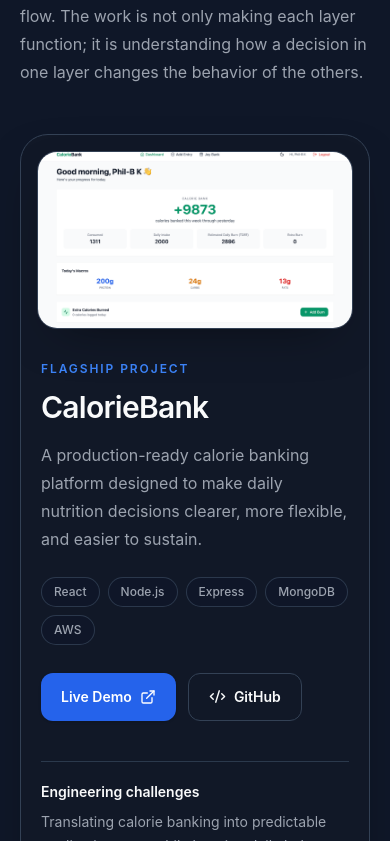
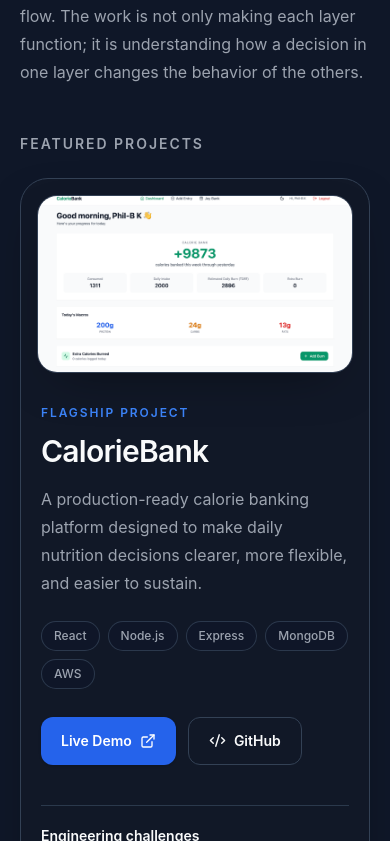
Before and after one commit to PhilBKouokam/Portfolio, a React (Vite) app in the folder philbk-portfolio/: page / in a window 390 px wide. Shown: the part 2623-3464 px from the top of the page. Built offline with nearby package versions, Linux system fonts and the light colour scheme; no server answers.

Commit message:
Add AWS Highly Available Web Application portfolio case study

```diff
--- a/philbk-portfolio/src/components/sections/ProjectsSection.jsx
+++ b/philbk-portfolio/src/components/sections/ProjectsSection.jsx
@@ -6,13 +6,9 @@
 import { projectsContent } from '../../content/projects'
 
 function ProjectsSection() {
-  const featuredProject =
-    projectsContent.projects.find((project) => project.featured) ?? projectsContent.projects[0]
-  const supportingProjects = projectsContent.projects.filter(
-    (project) => project.id !== featuredProject?.id,
+  const projectsById = new Map(
+    projectsContent.projects.map((project) => [project.id, project]),
   )
-
-  if (!featuredProject) return null
 
   return (
     <section id={sectionAnchors.projects} aria-labelledby="projects-heading" className="bg-surface/35 py-20 sm:py-24 lg:py-32">
@@ -24,14 +20,36 @@
           headingId="projects-heading"
         />
 
-        <div className="mt-12 sm:mt-16">
+        {projectsContent.categories.map((category, categoryIndex) => {
+          const categoryProjects = category.projectIds.map((id) => projectsById.get(id))
+          const featuredProject = categoryProjects.find((project) => project.featured)
+          const supportingProjects = categoryProjects.filter((project) => !project.featured)
+
+          return (
+            <div
+              key={category.id}
+              role="group"
+              aria-labelledby={`${category.id}-heading`}
+              className={categoryIndex === 0 ? 'mt-12 sm:mt-16' : 'mt-16 sm:mt-20'}
+            >
+              <p
+                id={`${category.id}-heading`}
+                className="text-sm font-semibold tracking-[0.14em] text-muted uppercase"
+              >
+                {category.title}
+              </p>
+
+              {featuredProject ? (
+                <div className="mt-6">
                   <FeaturedProject
                     project={featuredProject}
                     actions={projectsContent.actions}
                     details={projectsContent.featuredDetails}
                   />
                 </div>
+              ) : null}
 
+              {supportingProjects.length ? (
                 <div className="mt-6 grid gap-6 lg:grid-cols-2">
                   {supportingProjects.map((project, index) => (
                     <ProjectCard
@@ -42,6 +60,10 @@
                     />
                   ))}
                 </div>
+              ) : null}
+            </div>
+          )
+        })}
       </Container>
     </section>
   )
--- a/philbk-portfolio/src/components/ui/ProjectActions.jsx
+++ b/philbk-portfolio/src/components/ui/ProjectActions.jsx
@@ -2,6 +2,8 @@
 import Button from './Button'
 
 function ProjectActions({ projectName, liveUrl, githubUrl, readmeUrl, labels }) {
+  const projectLabels = labels.projectOverrides?.[projectName] ?? labels
+
   if (!liveUrl && readmeUrl) {
     return (
       <div className="flex flex-wrap gap-3">
@@ -12,7 +14,7 @@
           aria-label={`View the ${projectName} repository on GitHub (opens in a new tab)`}
         >
           <Code2 aria-hidden="true" size={17} />
-          {labels.repositoryLabel}
+          {projectLabels.repositoryLabel}
         </Button>
         <Button
           href={readmeUrl}
@@ -21,7 +23,7 @@
           variant="secondary"
           aria-label={`View the ${projectName} README on GitHub (opens in a new tab)`}
         >
-          {labels.readmeLabel}
+          {projectLabels.readmeLabel}
           <ExternalLink aria-hidden="true" size={16} />
         </Button>
       </div>
--- a/philbk-portfolio/src/content/projects.js
+++ b/philbk-portfolio/src/content/projects.js
@@ -2,6 +2,7 @@
 import spendWiseShot from '../assets/images/projects/spendwise.png'
 import habitTrackerShot from '../assets/images/projects/habit-tracker.png'
 import philbkResumeShot from '../assets/images/projects/philbk-resume.png'
+import awsHighlyAvailableShot from '../assets/images/projects/aws-highly-available-web-application.png'
 
 export const projectsContent = {
   section: {
@@ -16,7 +17,30 @@
     repositoryLabel: 'Repository',
     readmeLabel: 'View README',
     unavailableLiveDemoTitle: 'Live demo link coming soon',
+    projectOverrides: {
+      'AWS Highly Available Web Application': {
+        repositoryLabel: 'GitHub',
+        readmeLabel: 'Documentation',
+      },
+    },
   },
+  categories: [
+    {
+      id: 'featured-projects',
+      title: 'Featured Projects',
+      projectIds: ['caloriebank', 'spendwise', 'habit-tracker'],
+    },
+    {
+      id: 'cloud-engineering',
+      title: 'Cloud Engineering',
+      projectIds: ['aws-highly-available-web-application'],
+    },
+    {
+      id: 'engineering-tools',
+      title: 'Engineering Tools',
+      projectIds: ['philbk-resume'],
+    },
+  ],
   featuredDetails: [
     { id: 'challenges', title: 'Engineering challenges', field: 'engineeringChallenges' },
     { id: 'architecture', title: 'Architecture', field: 'architecture' },
@@ -79,6 +103,43 @@
       lessonsLearned: 'Professional documents benefit from the same explicit contracts, deterministic builds, and validation boundaries used in production software.',
       screenshot: philbkResumeShot, altText: 'philbk-resume browser preview and generated résumé document',
     },
+    {
+      id: 'aws-highly-available-web-application',
+      slug: 'aws-highly-available-web-application',
+      title: 'AWS Highly Available Web Application',
+      label: 'Cloud Engineering',
+      tagline: 'Highly available, automatically scaling AWS infrastructure.',
+      description: 'Designed and deployed a highly available web application on AWS using Amazon EC2, Elastic Load Balancing, Auto Scaling, CloudWatch, and Amazon SNS. The infrastructure automatically scales with demand, distributes traffic across multiple EC2 instances, monitors application health, and improves fault tolerance through automated recovery mechanisms.',
+      technologies: [
+        'AWS',
+        'Amazon EC2',
+        'Elastic Load Balancing',
+        'Auto Scaling',
+        'CloudWatch',
+        'Amazon SNS',
+        'IAM',
+      ],
+      featured: false,
+      liveDemo: null,
+      github: 'https://github.com/PhilBKouokam/aws-highly-available-web-application',
+      readme: 'https://github.com/PhilBKouokam/aws-highly-available-web-application#readme',
+      architecture: 'Traffic is distributed through an Elastic Load Balancer across multiple EC2 instances managed by an Auto Scaling group, with CloudWatch alarms and SNS notifications supporting monitoring and recovery.',
+      engineeringChallenges: 'Coordinating scaling, health monitoring, traffic distribution, permissions, and recovery behavior as one dependable infrastructure system.',
+      problemsSolved: 'Reduces single-instance failure risk and allows application capacity to respond automatically as demand changes.',
+      keyFeatures: [
+        'High Availability Architecture',
+        'Elastic Load Balancer',
+        'Auto Scaling Groups',
+        'Multi-Instance Deployment',
+        'CloudWatch Monitoring',
+        'SNS Notifications',
+        'Fault-Tolerant Infrastructure',
+        'AWS Architecture Documentation',
+      ],
+      lessonsLearned: 'Reliable cloud infrastructure depends on understanding how traffic, compute capacity, health signals, permissions, and recovery mechanisms influence one another.',
+      screenshot: awsHighlyAvailableShot,
+      altText: 'Architecture diagram for the AWS highly available web application',
+    },
   ],
 }
 
@@ -122,6 +183,23 @@
     projectIds.add(project.id)
   })
 
+  const categorizedProjectIds = content.categories.flatMap((category) => category.projectIds)
+  const unknownProjectId = categorizedProjectIds.find((id) => !projectIds.has(id))
+  if (unknownProjectId) {
+    throw new Error(`Project category references unknown project id "${unknownProjectId}".`)
+  }
+
+  if (new Set(categorizedProjectIds).size !== categorizedProjectIds.length) {
+    throw new Error('Each project must belong to only one project category.')
+  }
+
+  const uncategorizedProject = content.projects.find(
+    (project) => !categorizedProjectIds.includes(project.id),
+  )
+  if (uncategorizedProject) {
+    throw new Error(`Project "${uncategorizedProject.id}" must belong to a project category.`)
+  }
+
   content.featuredDetails.forEach(({ field }) => {
     if (!requiredProjectFields.includes(field)) {
       throw new Error(`Featured project detail references unknown field "${field}".`)
```
Also changed, not shown: philbk-portfolio/src/assets/images/projects/aws-highly-available-web-application.png (added). Lines whose indentation alone changed are shown as unchanged.
